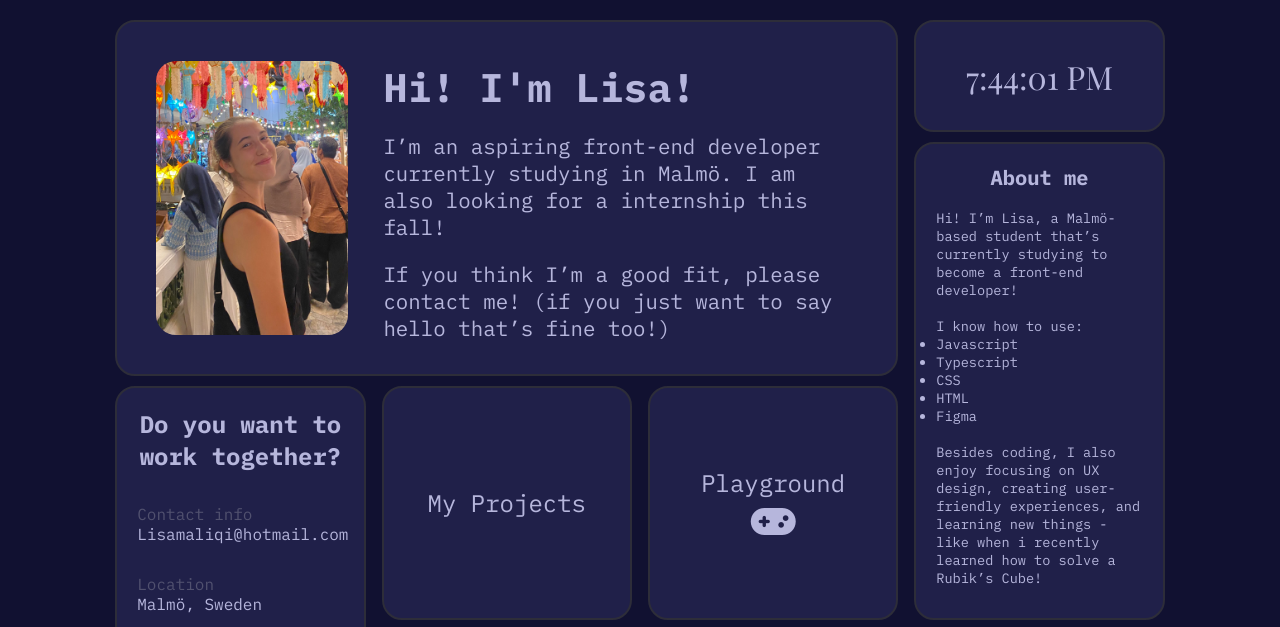
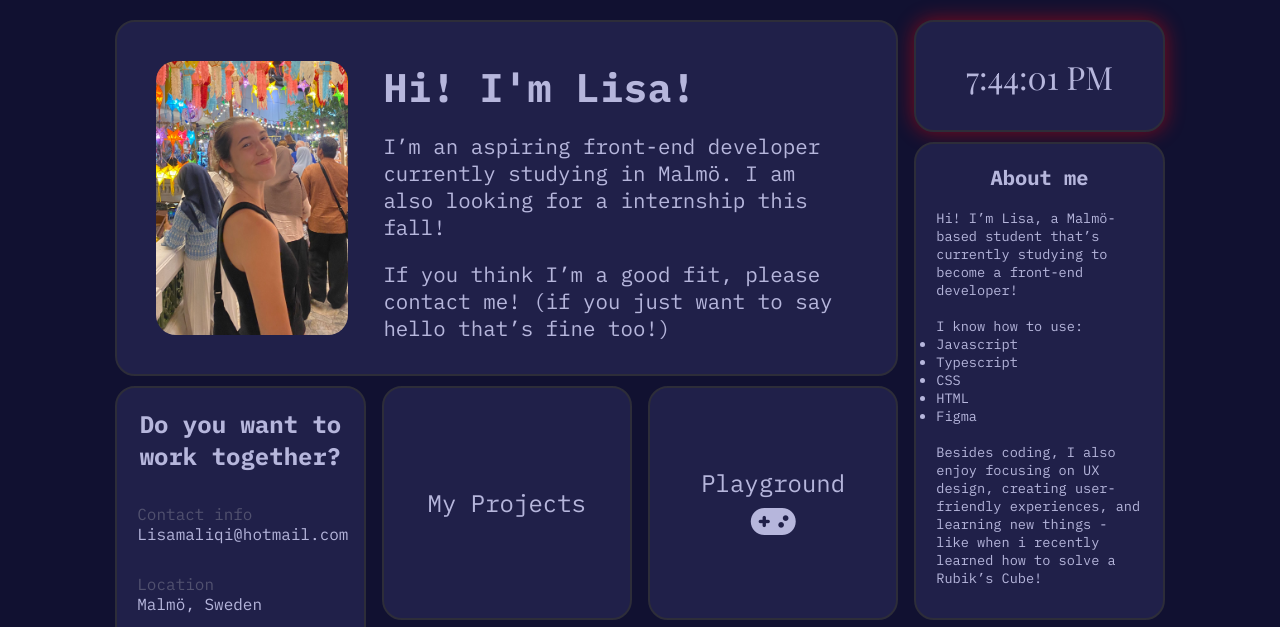
Before and after one commit to lisamaliqi/lisamaliqi.github.io, a website: page index.html in a window 1280 px wide. In both pictures the pointer is over the element 1039 px from the left and 76 px from the top of the page. Shown: the top 627 px of the page. Drawn offline with nearby package versions, Linux system fonts and the light colour scheme; a web font is replaced by a local one.

Commit message:
adding box shadow to the blocks

```diff
--- a/src/assets/style/style.css
+++ b/src/assets/style/style.css
@@ -31,6 +31,10 @@ body {
     border-radius: 20px;
     padding: 10%;
     margin-bottom: 4%;
+}
+
+.block:hover {
+    box-shadow: 0px 0px 20px 0px rgba(255,0,0,0.47);
 }
 
 @media all and (min-width: 601px) {
```
